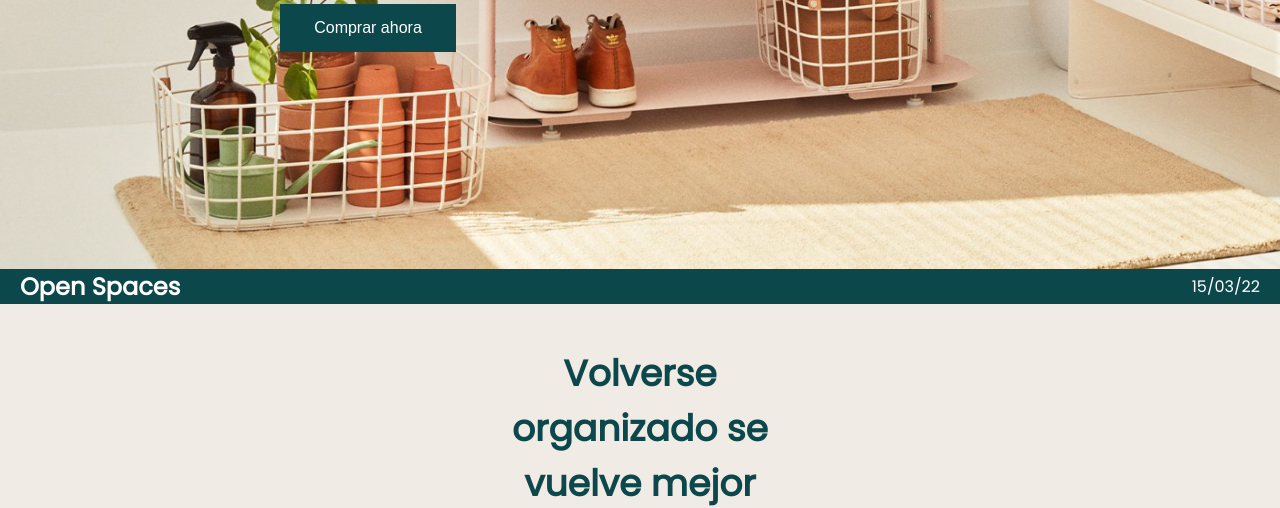
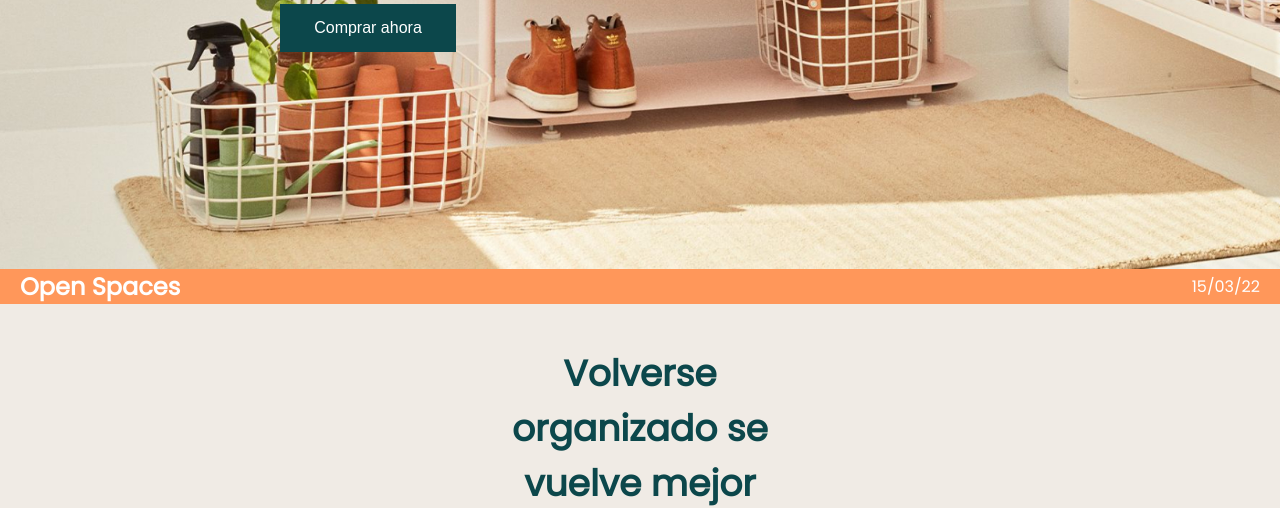
Before and after one commit to Adalab/modulo-1-evaluacion-final-aliciaapadron, a website: page src/html/index.html in a window 1280 px wide. Shown: the part 531-1039 px from the top of the page. Drawn offline with nearby package versions, Linux system fonts and the light colour scheme; files that its build step writes are made by us from their sources; files whose address does not match are found by name.

Commit message:
new background color

```diff
--- a/src/scss/layout/_newsection.scss
+++ b/src/scss/layout/_newsection.scss
@@ -10,6 +10,7 @@
     padding: 0 20px;
     flex-direction: row;
     justify-content: space-between;
+    background-color: $background-color-orange;
   }
   &__link {
     text-decoration: none;
```
